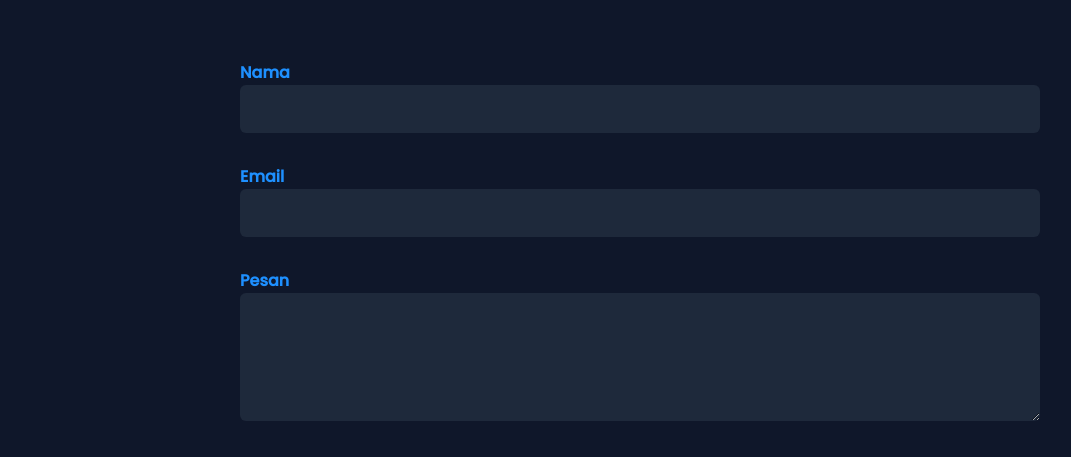
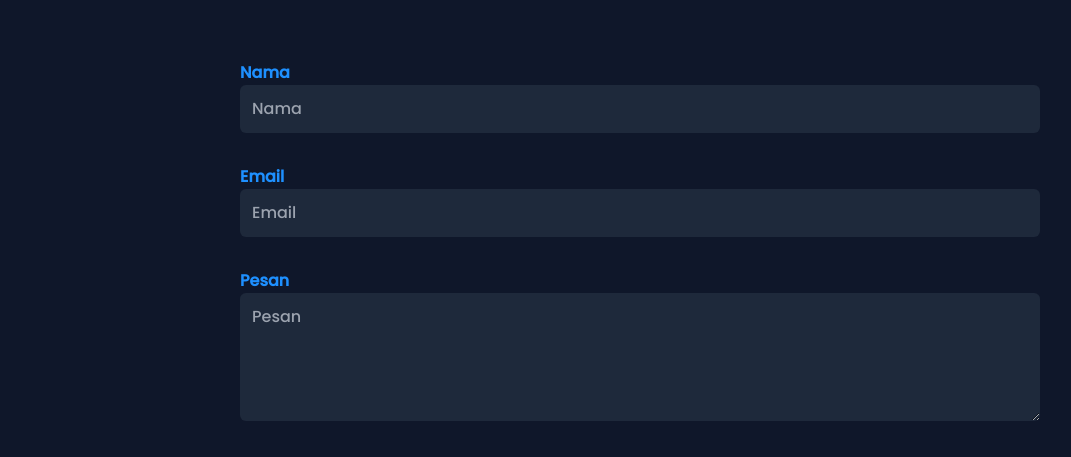
Before and after one commit to Aripp7/web-profile, a website: page index.html in a window 1280 px wide. Shown: the part 4276-4733 px from the top of the page, without its empty margins (0-1071 px from the left). Drawn offline with nearby package versions, Linux system fonts and the light colour scheme.

Commit message:
Update index.html

```diff
--- a/index.html
+++ b/index.html
@@ -307,15 +307,15 @@
                 <div class="w-full lg:w-2/3 lg:mx-auto ">
                     <div class="w-full px-4 mb-8 ">
                         <label for="name" class="text-base font-bold text-primary ">Nama</label>
-                        <input type="text" x-webkit-speech id="name"  class="w-full bg-slate-200 dark:bg-slate-800 text-dark dark:text-white p-3 rounded-md focus:ring-1 focus:border-primary " />
+                        <input type="text" name="nama" placeholder="Nama" x-webkit-speech id="name"  class="w-full bg-slate-200 dark:bg-slate-800 text-dark dark:text-white p-3 rounded-md focus:ring-1 focus:border-primary " />
                     </div>
                     <div class="w-full px-4 mb-8 ">
                         <label for="email " class="text-base font-bold text-primary ">Email</label>
-                        <input type="email " id="email " class="w-full bg-slate-200 dark:bg-slate-800 text-dark dark:text-white p-3 rounded-md focus:ring-1 focus:border-primary " />
+                        <input type="email" name="email" id="email" placeholder="Email" class="w-full bg-slate-200 dark:bg-slate-800 text-dark dark:text-white p-3 rounded-md focus:ring-1 focus:border-primary " />
                     </div>
                     <div class="w-full px-4 mb-8 ">
                         <label for="pesan " class="text-base font-bold text-primary ">Pesan</label>
-                        <textarea type="text" id="pesan" class="w-full h-32 bg-slate-200 dark:bg-slate-800 text-dark dark:text-white p-3 rounded-md focus:ring-1 focus:border-primary "></textarea>
+                        <textarea type="text" id="pesan" name="pesan" placeholder="Pesan" class="w-full h-32 bg-slate-200 dark:bg-slate-800 text-dark dark:text-white p-3 rounded-md focus:ring-1 focus:border-primary "></textarea>
                     </div>
 
                     <div class="w-full px-4 ">
```
